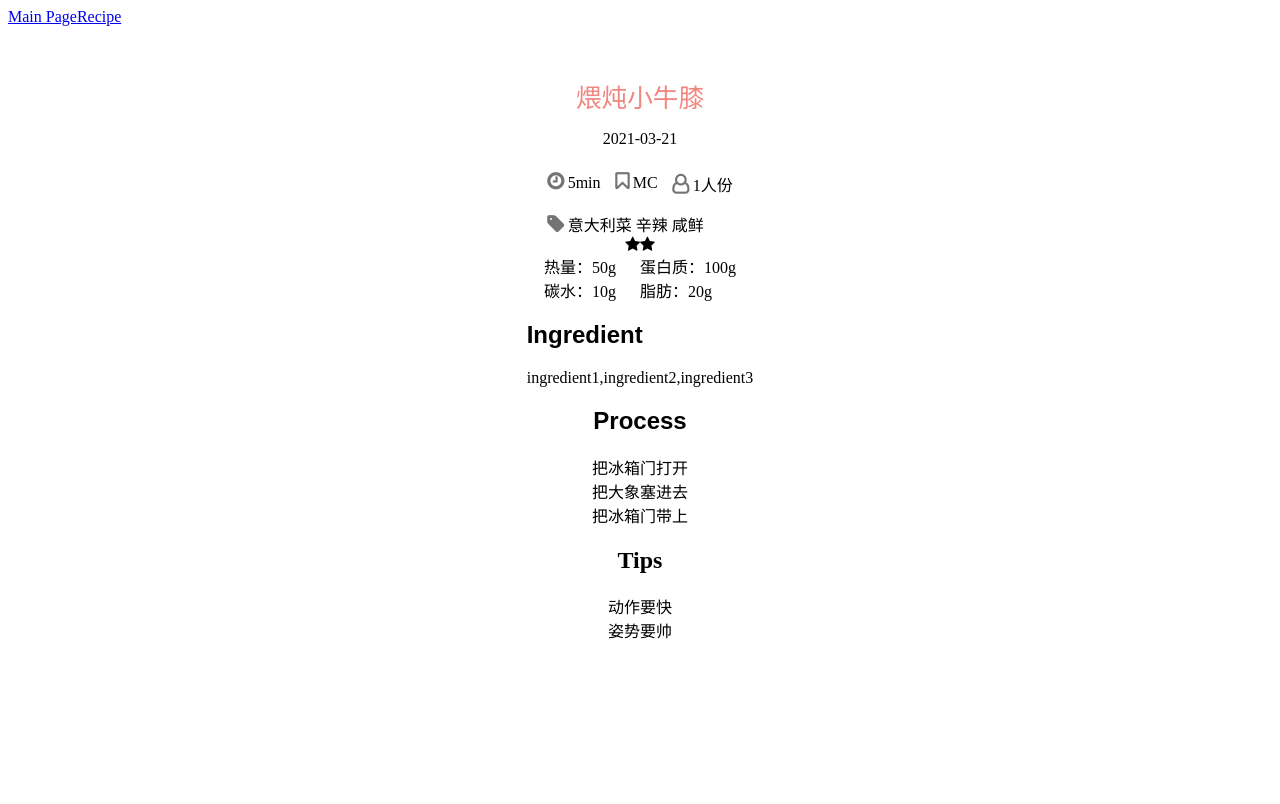
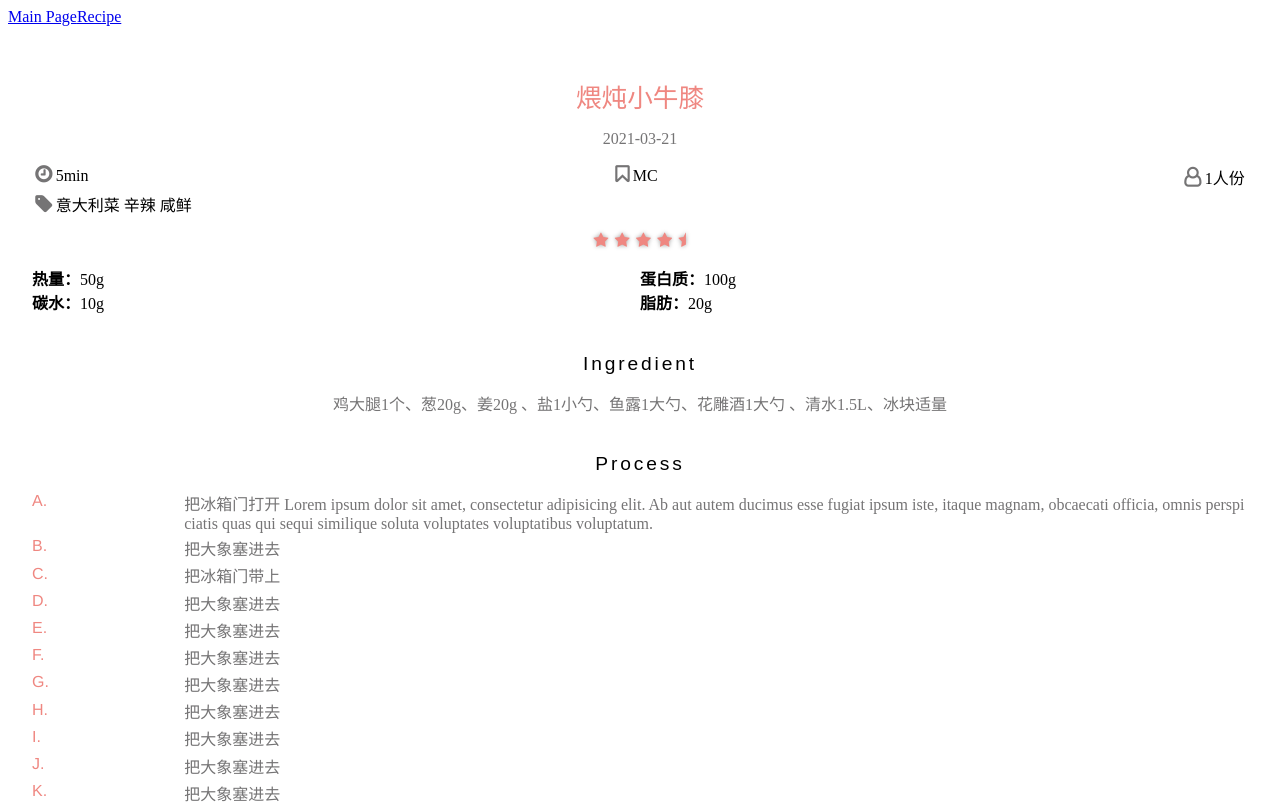
Before and after one commit to Marswiz/CookWiz, a Vue app: page /#/recipe in a window 1280 px wide. Shown: the top 804 px of the page. Built offline with nearby package versions, Linux system fonts and the light colour scheme.

Commit message:
'20210328:add_funcs'

```diff
--- a/package.json
+++ b/package.json
@@ -35,7 +35,9 @@
     "parserOptions": {
       "parser": "babel-eslint"
     },
-    "rules": {}
+    "rules": {
+      "vue/no-parsing-error": [2, { "x-invalid-end-tag": false }]
+    }
   },
   "browserslist": [
     "> 1%",
--- a/src/components/recipe-page-components/front-info.vue
+++ b/src/components/recipe-page-components/front-info.vue
@@ -10,7 +10,7 @@
     <div id="tag-box">
       <front-info-tag icon-name="tag" tag-info="意大利菜 辛辣 咸鲜"></front-info-tag>
     </div>
-    <rating-component :rating="1.7556"></rating-component>
+    <rating-component :rating="4.4"></rating-component>
     <nutrition-component></nutrition-component>
   </div>
 </template>
@@ -37,6 +37,7 @@ export default {
     display: flex;
     flex-direction: column;
     align-items: center;
+    width: 100%;
     #recipe-title {
       font-family: '华光大标宋_CNKI';
       color: $main-color;
@@ -46,6 +47,7 @@ export default {
     time {
       font-family: 'TodaySB-Caps';
       margin-bottom: 1em;
+      color: $gray;
     }
     #info-box{
       display: flex;
@@ -54,7 +56,7 @@ export default {
     }
     #tag-box{
       align-self: stretch;
-      margin-top: 0.5em;
+      margin-top: 0.1em;
     }
   }
 
--- a/src/components/recipe-page-components/ingredient-component.vue
+++ b/src/components/recipe-page-components/ingredient-component.vue
@@ -1,20 +1,28 @@
 <template>
-  <div id="ingredient-box">
     <h2>Ingredient</h2>
-    <div id="ingredient">
-      ingredient1,ingredient2,ingredient3
+    <div id="ingredient-box">
+      鸡大腿1个、葱20g、姜20g
+      、盐1小勺、鱼露1大勺、花雕酒1大勺
+      、清水1.5L、冰块适量
     </div>
-  </div>
 </template>
 
 <script>
 export default {
-name: "ingredient-component"
+  name: "ingredient-component"
 }
 </script>
 
 <style scoped>
-  h2 {
-    font-family: TodaySB-Caps,sans-serif;
-  }
+h2 {
+  margin-top: 2em;
+  letter-spacing: .15em;
+}
+ #ingredient-box{
+   word-break: break-all;
+   font-family: '华文仿宋',Serif;
+   color: #757475;
+   align-self: center;
+
+ }
 </style>
--- a/src/components/recipe-page-components/nutrition-component.vue
+++ b/src/components/recipe-page-components/nutrition-component.vue
@@ -1,9 +1,9 @@
 <template>
   <div id="nutrition">
-    <p>热量：{{calories}}g</p>
-    <p>蛋白质：{{protein}}g</p>
-    <p>碳水：{{sugar}}g</p>
-    <p>脂肪：{{fat}}g</p>
+    <p><span class="item">热量：</span>{{calories}}g</p>
+    <p><span class="item">蛋白质：</span>{{protein}}g</p>
+    <p><span class="item">碳水：</span>{{sugar}}g</p>
+    <p><span class="item">脂肪：</span>{{fat}}g</p>
   </div>
 </template>
 
@@ -25,7 +25,11 @@ export default {
 #nutrition {
   display: grid;
   height: 3em;
+  width: 100%;
   grid-template-rows: 1fr 1fr;
   grid-template-columns: 1fr 1fr;
 }
+.item {
+  font-weight: bold;
+}
 </style>
--- a/src/components/recipe-page-components/process-component.vue
+++ b/src/components/recipe-page-components/process-component.vue
@@ -1,8 +1,9 @@
 <template>
   <h2>Process</h2>
   <div id="process-box">
-    <p v-for="(item,index) in process" :key="index">
-      {{item}}
+    <p v-for="(item,index) in process" :key="index" id="process">
+      <div id="index">{{itemIndex[index]}}.</div>
+      <div id="item">{{item}}</div>
     </p>
   </div>
 </template>
@@ -13,17 +14,112 @@ export default {
   data(){
     return {
       process: [
-          '把冰箱门打开',
+          '把冰箱门打开  Lorem ipsum dolor sit amet, consectetur adipisicing elit. Ab aut autem ducimus esse fugiat ipsum iste, itaque magnam, obcaecati officia, omnis perspiciatis quas qui sequi similique soluta voluptates voluptatibus voluptatum.',
           '把大象塞进去',
-          '把冰箱门带上'
+          '把冰箱门带上',
+        '把大象塞进去',
+        '把大象塞进去',
+
+        '把大象塞进去',
+        '把大象塞进去',
+        '把大象塞进去',
+        '把大象塞进去',
+        '把大象塞进去',
+        '把大象塞进去',
+        '把大象塞进去',
+        '把大象塞进去',
+        '把大象塞进去',
+        '把大象塞进去',
+        '把大象塞进去',
+        '把大象塞进去',
+        '把大象塞进去',
+        '把大象塞进去',
+        '把大象塞进去',
+        '把大象塞进去',
+        '把大象塞进去',
+        '把大象塞进去',
+        '把大象塞进去',
+        '把大象塞进去',
+        '把大象塞进去',
+        '把大象塞进去',
+        '把大象塞进去',
+        '把大象塞进去',
+        '把大象塞进去',
+        '把大象塞进去',
+        '把冰箱门打开  Lorem ipsum dolor sit amet, consectetur adipisicing elit. Ab aut autem ducimus esse fugiat ipsum iste, itaque magnam, obcaecati officia, omnis perspiciatis quas qui sequi similique soluta voluptates voluptatibus voluptatum.',
+        '把大象塞进去',
+        '把大象塞进去',
+        '把大象塞进去',
+        '把大象塞进去',
+        '把大象塞进去',
+        '把大象塞进去',
+        '把大象塞进去',
+        '把大象塞进去',
+        '把大象塞进去',
+        '把大象塞进去',
+        '把大象塞进去',
+        '把大象塞进去',
+        '把大象塞进去',
+        '把大象塞进去',
       ],
     };
   },
+  computed:{
+    itemIndex(){
+      let res = [];
+      if (this.process.length <= 26){
+        for (let i=0; i<this.process.length; i++){
+          res.push(String.fromCharCode(i+65));
+        }
+        return res;
+      } else {
+        for (let i=0; i<26; i++){
+          res.push(String.fromCharCode(i+65));
+        }
+        let decMax = Math.floor((this.process.length-1) / 26 );
+        let unitMax = (this.process.length - 1) % 26;
+        for (let i=0; i<decMax; i++){
+          if (i != decMax-1){
+            for (let j=0; j<26; j++){
+              res.push(String.fromCharCode(i+65).concat(String.fromCharCode(j+65)));
+            }
+          } else {
+            for (let j=0; j<=unitMax; j++){
+              res.push(String.fromCharCode(i+65).concat(String.fromCharCode(j+65)));
+            }
+          }
+        }
+        return res;
+      }
+    },
+  }
 }
 </script>
 
 <style scoped>
-  h2 {
-    font-family: TodaySB-Caps,sans-serif;
-  }
+h2 {
+  margin-top: 2em;
+  letter-spacing: .15em;
+}
+ #process-box{
+   word-break: break-all;
+   font-family: '华文仿宋',Serif;
+   color: #757475;
+ }
+ #process {
+   display: flex;
+   margin-bottom: 0.2em;
+   width: 100%;
+ }
+ #item {
+   margin-left: 0.2em;
+   flex: 10;
+ }
+ #index{
+   padding-top: .08em;
+   flex: 1.4;
+   font-family: Helvetica,sans-serif;
+   color: #ef8781;
+   font-size: 1em;
+ }
 </style>
--- a/src/components/recipe-page-components/rating-component.vue
+++ b/src/components/recipe-page-components/rating-component.vue
@@ -1,6 +1,6 @@
 <template>
   <div id="rating">
-    <span v-for="(rate,index) in ratingStars" :class="rate" :key="index"></span>
+    <span id="stars" v-for="(rate,index) in ratingStars" :class="rate" :key="index"></span>
   </div>
 </template>
 
@@ -13,8 +13,17 @@ export default {
   computed:{
     ratingStars(){
       let res = [];
-      for(let i=0; i<Math.floor(this.rating); i++){
-        res.push('fa fa-star');
+      let baseNum = Math.floor(this.rating);
+      if (baseNum <= 5 && baseNum >= 0){
+        for(let i=0; i<baseNum; i++){
+          res.push('fa fa-star');
+        }
+      } else if(baseNum > 5) {
+        for(let i=0; i<5; i++){
+          res.push('fa fa-star');
+        }
+      } else {
+        throw Error('The rating of this recipe is lower than 0, please recheck and modify it.');
       }
       let remain = this.rating - Math.floor(this.rating);
       if (remain > 0.75){
@@ -29,5 +38,12 @@ export default {
 </script>
 
 <style scoped>
-
+ #rating {
+   margin: 1em 0;
+   color: #ef8781;
+ }
+ #stars {
+   margin: 0 0.2em;
+   text-shadow: 0 0 4px #a1a1a1;
+ }
 </style>
--- a/src/components/recipe-page-components/tips-component.vue
+++ b/src/components/recipe-page-components/tips-component.vue
@@ -1,7 +1,7 @@
 <template>
   <h2>Tips</h2>
   <div id="tips">
-    <p v-for="(item,index) in tips" :key="index">
+    <p v-for="(item,index) in tips" :key="index" id="tip">
       {{ item }}
     </p>
   </div>
@@ -12,12 +12,38 @@ export default {
   name: "tips-component",
   data(){
     return {
-      tips: ['动作要快','姿势要帅'],
+      tips: ['动作要快rl三方了时代峻峰考了多少分聚少离多三段论开发的说了句','姿势要帅'],
     };
   }
 }
 </script>
 
-<style scoped>
-
+<style scoped lang="scss">
+  h2 {
+    margin-top: 2em;
+    letter-spacing: .15em;
+  }
+  #tips{
+    width: 100%;
+    word-break: break-all;
+    font-family: '华文仿宋',Serif;
+    color: #757475;
+    align-self: flex-start;
+    &::after{
+      content: '';
+      display: block;
+      width: 100%;
+      margin-top: 1em;
+      border-bottom: 2px dashed #757475;
+    }
+  }
+  #tip {
+    margin-bottom: 0.2em;
+    text-align: justify;
+    &::before {
+      content: '●';
+      margin-right: 1.2em;
+      color: #ef8781;
+    }
+  }
 </style>
--- a/src/components/recipe-page.vue
+++ b/src/components/recipe-page.vue
@@ -4,6 +4,7 @@
     <ingredient-component></ingredient-component>
     <process-component></process-component>
     <tips-component></tips-component>
+    <div id="feedbackBox"> feedback box to be written.</div>
   </div>
 </template>
 
@@ -29,10 +30,22 @@ export default {
 }
 </script>
 
-<style scoped>
+<style>
  #recipe-page-box {
    display: flex;
    flex-direction: column;
    align-items: center;
+   padding: 0 1.5em;
+ }
+ h2{
+   font-weight: normal;
+   font-family: 'TodaySB-Caps', sans-serif;
+   font-size: 1.2em;
+ }
+ #feedbackBox{
+   height: 100px;
+   width: 100%;
+   border: 2px dashed tomato;
+   margin: 1em 0;
  }
 </style>
```
